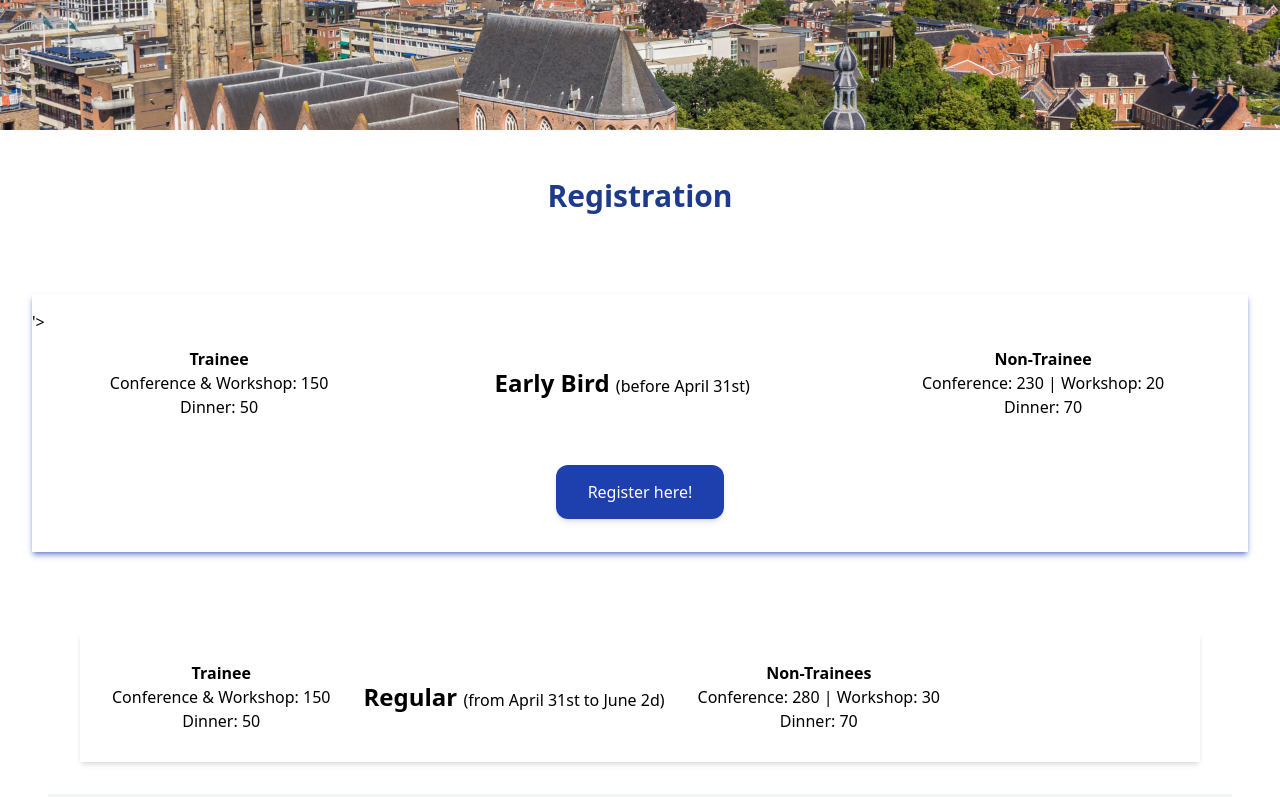
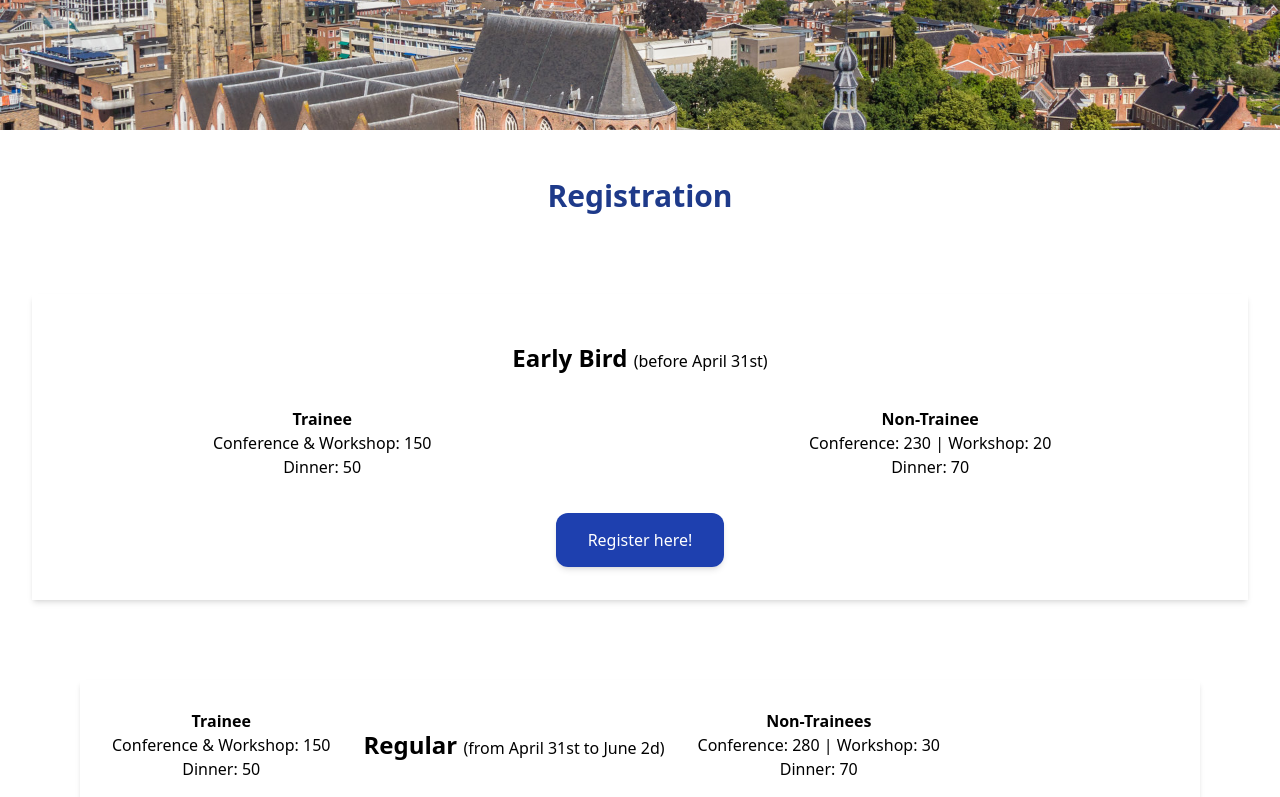
Before and after one commit to aqlconference/aqlconference, an Astro site: page /workinprogress-thisisaveryspecificnamesothatnooneaccidentallyendsuphere in a window 1280 px wide. Shown: the part 565-1362 px from the top of the page. Built offline with nearby package versions, Linux system fonts and the light colour scheme; Astro itself is replaced by a stand-in of ours.

Commit message:
Update workinprogress-thisisaveryspecificnamesothatnooneaccidentallyendsuphere.astro

```diff
--- a/src/pages/workinprogress-thisisaveryspecificnamesothatnooneaccidentallyendsuphere.astro
+++ b/src/pages/workinprogress-thisisaveryspecificnamesothatnooneaccidentallyendsuphere.astro
@@ -31,11 +31,15 @@ import { FULL_TITLE } from "../consts";
 
 	<div class='flex flex-col flex-wrap px-4 py-4 mt-8'>
 
-<div class='flex flex-col py-4 mt-8 transition shadow-md hover:shadow-xl shadow-blue-800/50'>
-'>
+<div class='flex flex-col py-4 mt-8 transition shadow-md hover:shadow-xl hover:shadow-blue-800/50'>
+
 <table>
 	<tr>
 
+			<p class='text-center mx-auto my-8 px-4'>
+				<span class='text-2xl'><b>Early Bird  </b></span><span class='text-l'>  (before April 31st)</span>
+			</p>
+		</tr>
 <td class='text-center mx-auto px-4'>
 			<p class='text-center mx-auto px-4'><b>Trainee</b></br>
 			<ul>
@@ -43,10 +47,6 @@ import { FULL_TITLE } from "../consts";
 				<li>Dinner: 50</li>
 			</ul>
 		</td>
-<td>
-<p class='text-center mx-auto my-8 px-4'>
-				<span class='text-2xl'><b>Early Bird  </b></span><span class='text-l'>  (before April 31st)</span>
-			</p></td>
 		<td class='text-center mx-auto px-4'>
 			<p class='text-center mx-auto px-4'><b>Non-Trainee</b></br>
 				<ul>
@@ -54,7 +54,9 @@ import { FULL_TITLE } from "../consts";
 					<li>Dinner: 70</li>
 				</ul>
 			</p>
-</td></tr></table>
+		</td>
+	</tr>
+</table>
         <p class="text-center mt-12 mb-8"><a href="/registration" class="bg-blue-800 hover:bg-blue-600 transition shadow-md hover:shadow-lg px-8 py-4 text-white rounded-xl font-medium">Register here!</a></p>
 
 		</div>
```
Lines whose indentation alone changed are shown as unchanged.
